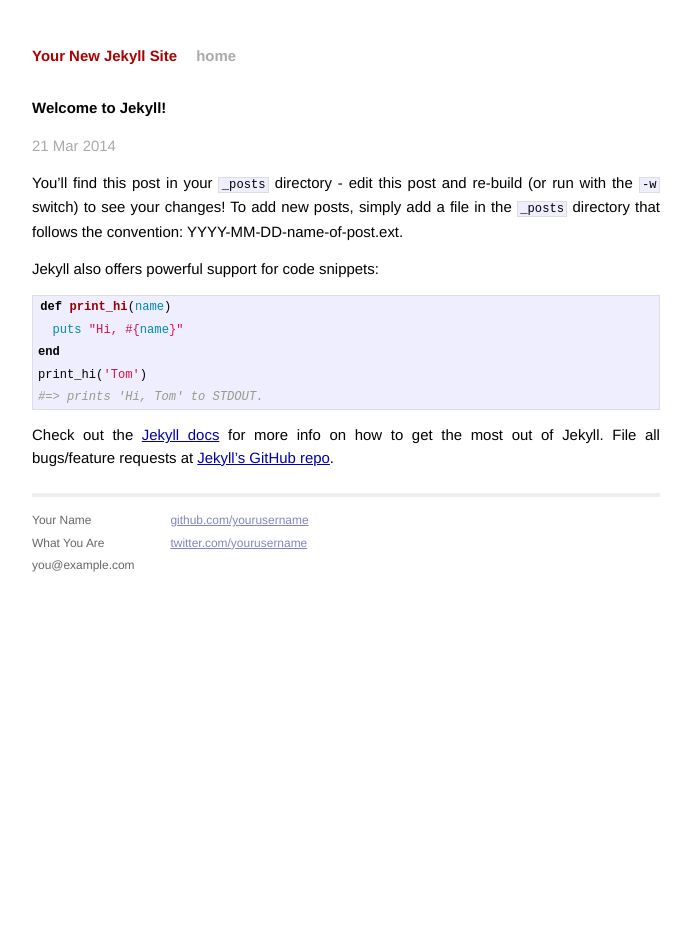
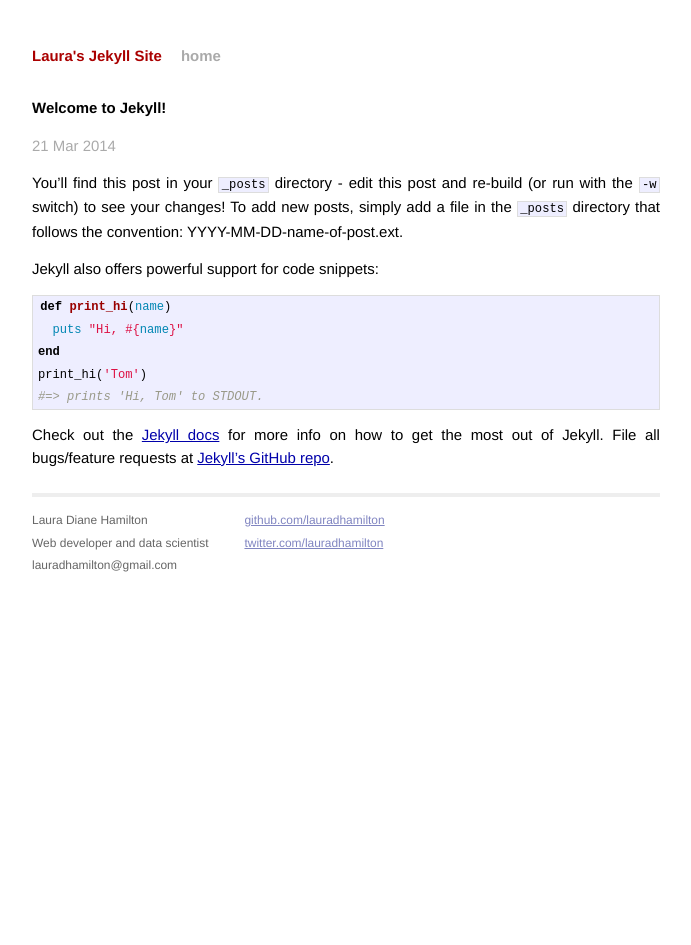
Before and after one commit to lauradhamilton/jekyll_blog, a Jekyll site: the page built from _posts/2014-03-21-welcome-to-jekyll.markdown, in a window 1280 px wide. Shown: the whole page, without its empty margins (294-985 px from the left). Built offline with Jekyll 4.4.1, drawn with Linux system fonts in a browser that asks for light colours; Markdown is read by kramdown in place of the engine named in the settings.

Commit message:
Adding my own configs

```diff
--- a/_config.yml
+++ b/_config.yml
@@ -1,3 +1,3 @@
-name: Your New Jekyll Site
+name: Laura's Jekyll Site
 markdown: redcarpet
 pygments: true
--- a/_layouts/default.html
+++ b/_layouts/default.html
@@ -26,15 +26,15 @@
           <div class="footer">
             <div class="contact">
               <p>
-                Your Name<br />
-                What You Are<br />
-                you@example.com
+                Laura Diane Hamilton<br />
+                Web developer and data scientist<br />
+                lauradhamilton@gmail.com
               </p>
             </div>
             <div class="contact">
               <p>
-                <a href="https://github.com/yourusername">github.com/yourusername</a><br />
-                <a href="https://twitter.com/yourusername">twitter.com/yourusername</a><br />
+                <a href="https://github.com/lauradhamilton">github.com/lauradhamilton</a><br />
+                <a href="https://twitter.com/lauradhamilton">twitter.com/lauradhamilton</a><br />
               </p>
             </div>
           </div>
```
